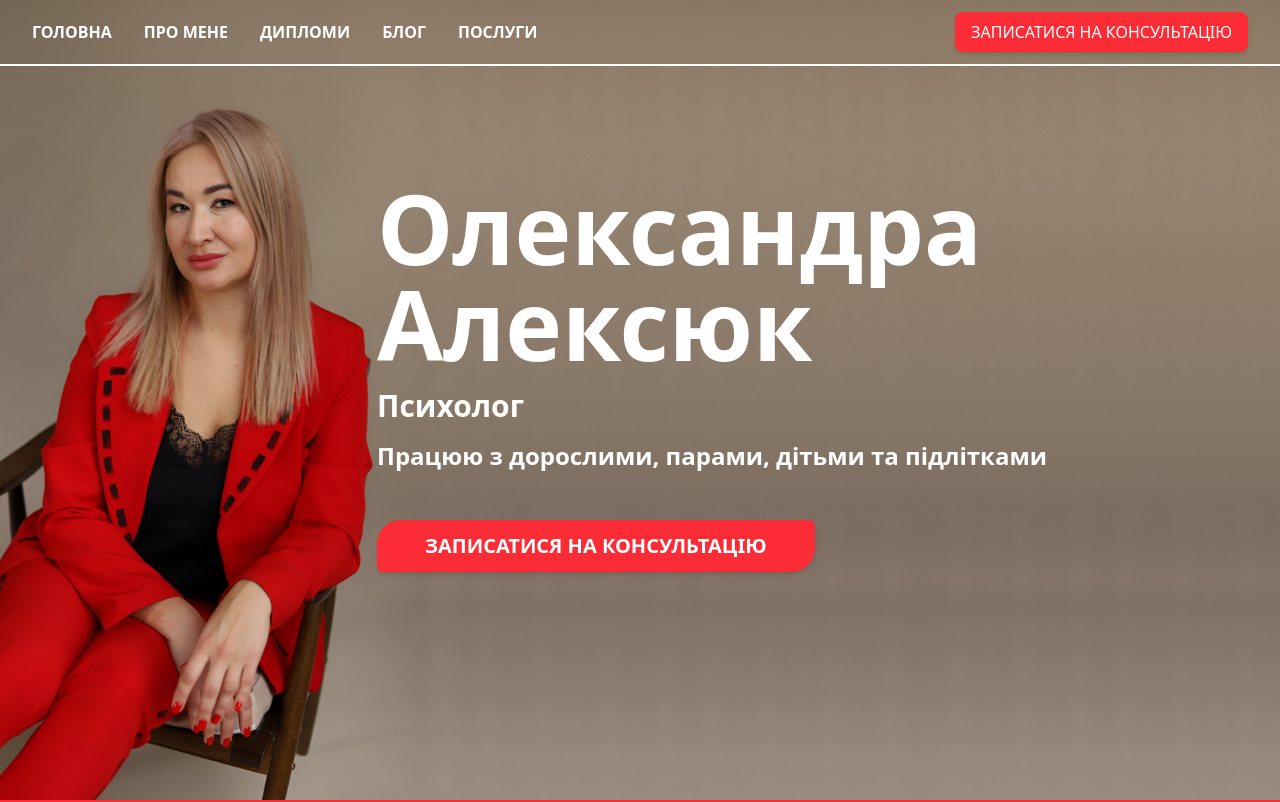
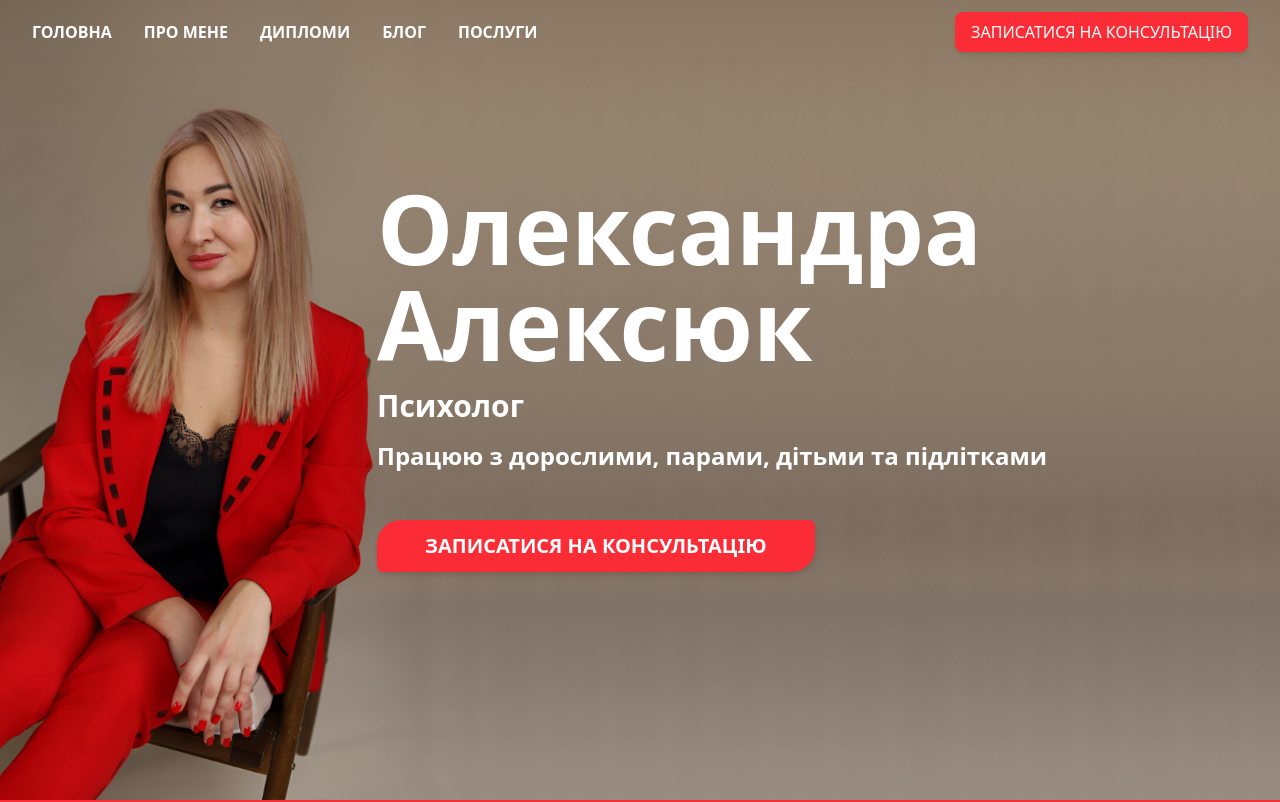
Before and after one commit to kenzay01/psychologist-site, a Next.js app: page / in a window 1280 px wide. Shown: the top 802 px of the page. Built offline with nearby package versions, Linux system fonts and the light colour scheme.

Commit message:
done fix header

```diff
--- a/components/Header.tsx
+++ b/components/Header.tsx
@@ -53,7 +53,7 @@ const Header = () => {
     w-full
     ${isNotHomePage ? "bg-white/90  relative" : "bg-transparent absolute"}
     ${isNotHomePage ? "block h-16" : "hidden md:block"}
-    backdrop-blur-sm transition-colors duration-300 top-0 border-b-2 border-white
+    backdrop-blur-sm transition-colors duration-300 top-0
   `}
           >
             <div className="max-w-7xl mx-auto px-4 sm:px-6 md:px-8">
--- a/components/HomeBanner.tsx
+++ b/components/HomeBanner.tsx
@@ -46,7 +46,7 @@ export default function HomeBanner() {
         {/* Content */}
         <div className="relative z-10 w-full max-w-7xl mx-auto px-4 py-12 flex flex-col items-center justify-center min-h-screen">
           {/* Main Content */}
-          <div className="text-white md:text-start flex flex-col md:items-start md:justify-center items-center justify-end flex-1 md:ml-36 ml-0 mb-8 md:mb-0">
+          <div className="text-white md:text-start flex flex-col md:items-start md:justify-center items-center justify-end md:ml-36 ml-0 mb-8 md:mb-0">
             <div className="mb-8 md:mb-12">
               <h1 className="text-5xl md:text-7xl lg:text-8xl font-bold  mb-4">
                 Олександра <br /> Алексюк
```
